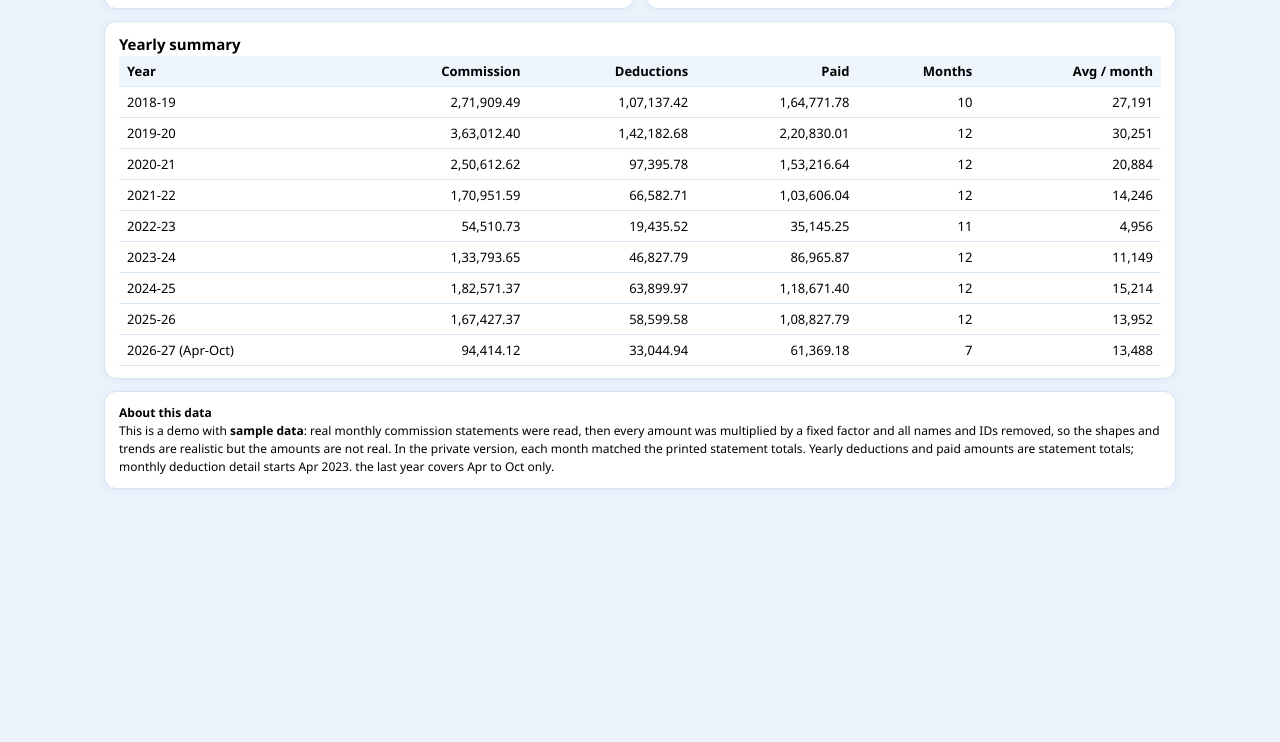
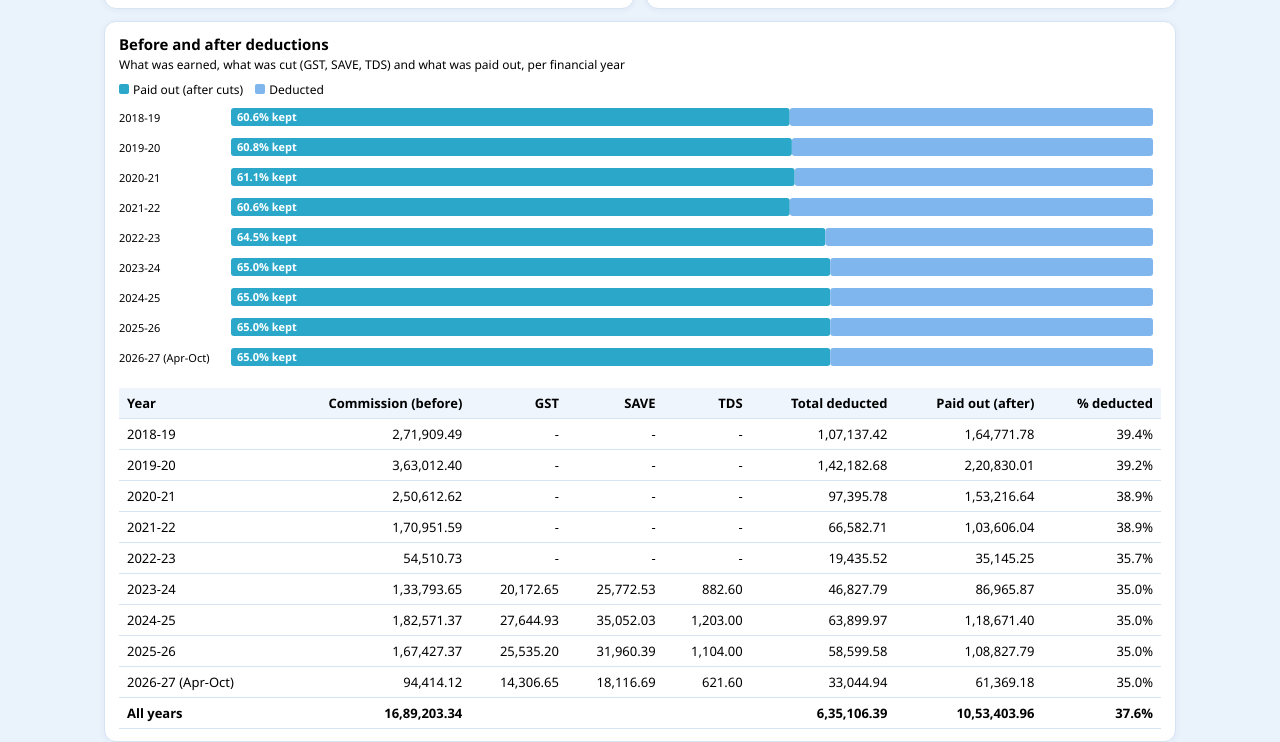
Before and after one commit to Gopimahith/csp-commission-dashboard, a plain HTML site: page index.html in a window 1280 px wide. Shown: the part 1472-2214 px from the top of the page. Before the commit the page ends 2001 px from the top, so only its background shows below. Drawn offline with Linux system fonts and the light colour scheme.

Commit message:
Update index.html

```diff
--- a/index.html
+++ b/index.html
@@ -26,6 +26,7 @@ text{fill:#000;font-size:11px}.tip{position:fixed;pointer-events:none;background
 <div class="card"><h2>Which months earn most?</h2><p class="n">Average commission by calendar month, selected years</p><div id="season"></div></div>
 <div class="card"><h2>Where 2024 income came from</h2><p class="n">Commission by service type, from the 2024 monthly Excel files</p><div style="margin-bottom:6px"><select id="m24"></select></div><div id="src"></div></div>
 <div class="card"><h2>Deductions: TDS, GST, SAVE</h2><p class="n">Monthly, available from Apr 2023</p><div class="leg"><span><i style="background:var(--c5)"></i>GST</span><span><i style="background:var(--c4)"></i>SAVE</span><span><i style="background:var(--c2)"></i>TDS</span></div><div id="dedc"></div></div>
+<div class="card full"><h2>Before and after deductions</h2><p class="n">What was earned, what was cut (GST, SAVE, TDS) and what was paid out, per financial year</p><div class="leg"><span><i style="background:var(--c3)"></i>Paid out (after cuts)</span><span><i style="background:var(--c2)"></i>Deducted</span></div><div id="ba"></div><div style="overflow:auto;margin-top:10px"><table id="batbl"></table></div></div>
 <div class="card full"><h2>Yearly summary</h2><div style="overflow:auto"><table id="tbl"></table></div></div>
 <div class="card full note" id="notes"></div>
 </div></div><div class="tip" id="tip"></div>
@@ -59,7 +60,7 @@ function render(){
  else if(sel==='all'){const T=Object.values(fyTot).reduce((a,f)=>({c:a.c+f.com,d:a.d+f.ded,p:a.p+f.paid}),{c:0,d:0,p:0});dedHtml=`<div class="kpi"><div class="l">Deductions</div><div class="v">&#8377;${inr(T.d)}</div><div class="s">${(T.d/T.c*100).toFixed(1)}% of commission</div></div>`;netHtml=`<div class="kpi"><div class="l">Paid out</div><div class="v">&#8377;${inr(T.p)}</div><div class="s">${(T.p/T.c*100).toFixed(1)}% of commission</div></div>`}
  let chg='';const c=cmp.value;if(c!=='none'&&sel!=='all'){const o=rowsFor(c),ot=o.reduce((a,r)=>a+r[1],0);const same=rows.length===o.length;const d=(total/rows.length)-(ot/o.length);chg=`<div class="kpi"><div class="l">Avg month: ${fyName(+sel)} vs ${fyName(+c)}</div><div class="v" style="color:${d>=0?'#15803d':'#c0392b'}">${d>=0?'+':''}${inr(d)}</div><div class="s" style="color:#000;font-weight:700;font-size:13px">&#8377;${inr(Math.abs(d))} ${d>=0?'MORE':'LESS'} per month (${Math.abs((total/rows.length)/(ot/o.length)*100-100).toFixed(1)}% ${d>=0?'higher':'lower'})</div></div>`}
  document.getElementById('kpis').innerHTML=`<div class="kpi"><div class="l">Total commission</div><div class="v">&#8377;${inr(total)}</div><div class="s">${n} months with commission</div></div>`+dedHtml+netHtml+`<div class="kpi"><div class="l">Average per month</div><div class="v">&#8377;${inr(total/n)}</div></div><div class="kpi"><div class="l">Best month</div><div class="v">&#8377;${inr(best[1])}</div><div class="s">${fmtM(best[0])}</div></div><div class="kpi"><div class="l">Lowest month</div><div class="v">&#8377;${inr(worst[1])}</div><div class="s">${fmtM(worst[0])}</div></div>`+chg;
- trend(rows,sel);fyChart();season();srcChart();dedChart();table();
+ trend(rows,sel);fyChart();season();srcChart();dedChart();table();baView();
 }
 function trend(rows,sel){
  document.getElementById('trendN').textContent=(sel==='all'?'All months, Jun 2018 onward':'Financial year '+fyName(+sel)+', Apr to Mar')+' - hover a bar for the exact amount';
@@ -94,6 +95,25 @@ function dedChart(){
  ks.forEach((k,i)=>{let y=h-b;[['GST','--c5'],['SAVE','--c4'],['TDS','--c2']].forEach(([t2,c])=>{const v=D.deductions[k][t2]||0,bh=(h-t-b)*v/max;y-=bh;const rc=el('rect',{x:l+i*bw+bw*.12,y,width:bw*.76,height:bh,fill:css(c)});rc.addEventListener('mousemove',e=>showTip(e,`<b>${MN[+k.slice(5)-1]} ${k.slice(0,4)}</b><br>${t2}: &#8377;${inr2(v)}<br>Total: &#8377;${inr2(tot(k))}`));rc.addEventListener('mouseleave',hideTip);s.appendChild(rc)});
   if(ks.length<=14||i%Math.ceil(ks.length/12)===0)s.appendChild(el('text',{x:l+i*bw+bw/2,y:h-10,'text-anchor':'middle'},MN[+k.slice(5)-1]+(ks.length>14?" '"+k.slice(2,4):'')))});
 }
+function baSplit(y){const o={GST:0,SAVE:0,TDS:0},ks=Object.keys(D.deductions).filter(k=>fyOf(k)===y);ks.forEach(k=>{for(const t in o)o[t]+=D.deductions[k][t]||0});return ks.length?o:null}
+function baView(){
+ const ys=Object.keys(fyTot).map(Number).sort();const box=document.getElementById('ba');box.innerHTML='';
+ const W=Math.max(300,box.clientWidth),rh=30,h=ys.length*rh+6;const s=el('svg',{viewBox:`0 0 ${W} ${h}`});box.appendChild(s);
+ const lw=112,bw=W-lw-8;
+ ys.forEach((y,i)=>{const f=fyTot[y],kept=f.paid/f.com,cut=1-kept,yy=i*rh+3;
+  s.appendChild(el('text',{x:0,y:yy+17,style:'fill:'+css('--ink')},f.name));
+  const r1=el('rect',{x:lw,y:yy+3,width:Math.max(1,bw*kept),height:18,rx:3,fill:css('--c3')});
+  const r2=el('rect',{x:lw+bw*kept,y:yy+3,width:Math.max(1,bw*cut),height:18,rx:3,fill:css('--c2')});
+  [[r1,'Paid out',f.paid],[r2,'Deducted',f.ded]].forEach(([r,n,v])=>{r.addEventListener('mousemove',e=>showTip(e,`<b>${f.name}</b><br>${n}: &#8377;${inr2(v)}<br>Commission: &#8377;${inr2(f.com)}`));r.addEventListener('mouseleave',hideTip);s.appendChild(r)});
+  s.appendChild(el('text',{x:lw+6,y:yy+16,style:'fill:#fff;font-weight:700'},(kept*100).toFixed(1)+'% kept'));
+ });
+ let h2='<tr><th>Year</th><th>Commission (before)</th><th>GST</th><th>SAVE</th><th>TDS</th><th>Total deducted</th><th>Paid out (after)</th><th>% deducted</th></tr>';
+ ys.forEach(y=>{const f=fyTot[y],sp=baSplit(y),c=t=>sp?inr2(sp[t]):'-';
+  h2+=`<tr><td>${f.name}</td><td>${inr2(f.com)}</td><td>${c('GST')}</td><td>${c('SAVE')}</td><td>${c('TDS')}</td><td>${inr2(f.ded)}</td><td>${inr2(f.paid)}</td><td>${(f.ded/f.com*100).toFixed(1)}%</td></tr>`});
+ const T=ys.reduce((a,y)=>({c:a.c+fyTot[y].com,d:a.d+fyTot[y].ded,p:a.p+fyTot[y].paid}),{c:0,d:0,p:0});
+ h2+=`<tr><td><b>All years</b></td><td><b>${inr2(T.c)}</b></td><td></td><td></td><td></td><td><b>${inr2(T.d)}</b></td><td><b>${inr2(T.p)}</b></td><td><b>${(T.d/T.c*100).toFixed(1)}%</b></td></tr>`;
+ document.getElementById('batbl').innerHTML=h2;
+}
 function table(){
  const ys=Object.keys(fyTot).map(Number).sort();let h='<tr><th>Year</th><th>Commission</th><th>Deductions</th><th>Paid</th><th>Months</th><th>Avg / month</th></tr>';
  ys.forEach(y=>{const f=fyTot[y],m=D.commission.filter(r=>fyOf(r[0])===y).length;h+=`<tr><td>${f.name}</td><td>${inr2(f.com)}</td><td>${inr2(f.ded)}</td><td>${inr2(f.paid)}</td><td>${m}</td><td>${inr(f.com/m)}</td></tr>`});
```
